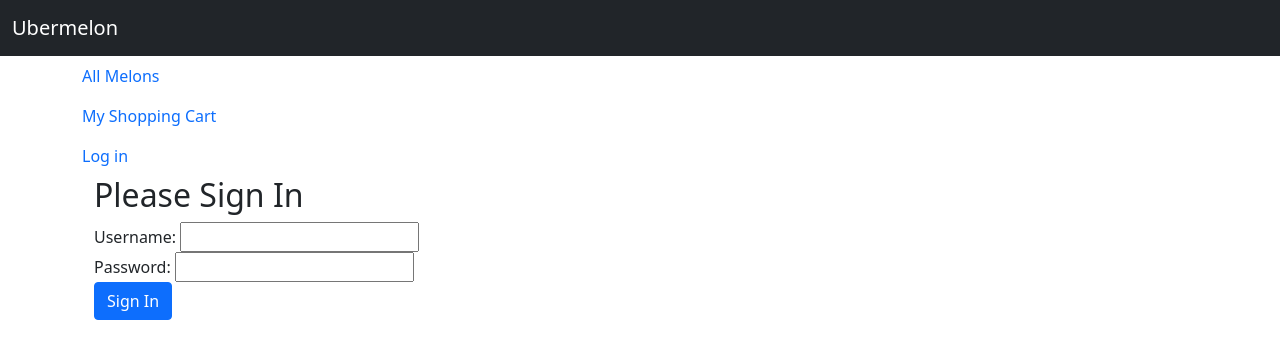
After one commit to sburtenshaw93/Unit-3, a Flask app: template starter/templates/login.html in a window 1280 px wide. The commit adds this page. Shown: the top 359 px of the page. Run offline with Flask 2, Linux system fonts and the light colour scheme; the template is opened without the code that fills it, so the values that code supplies are empty, except form fields; form fields are guessed from the names that the template uses; parts of the project's set-up code (start-up, migrations or seed data) failed here and were passed over.

Commit message:
finished part 4

```diff
--- a/server.py
+++ b/starter/server.py
@@ -1,9 +1,15 @@
 from flask import Flask, render_template, redirect, flash, request, session
 import jinja2
+import melons
+from forms import LoginForm
 
 app = Flask(__name__)
 app.jinja_env.undefined = jinja2.StrictUndefined
 app.secret_key = 'dev'
+
+@app.errorhandler(404)
+def error_404(e):
+    return render_template("404.html")
 
 @app.route("/")
 def homepage():
@@ -22,6 +28,9 @@ def melon_details(melon_id):
 
 @app.route("/add_to_cart/<melon_id>")
 def add_to_cart(melon_id):
+
+        if 'username' not in session:
+            return redirect("/login")
 
         if 'cart' not in session:
             session['cart'] = {}
@@ -61,6 +70,32 @@ def empty_cart():
 
     return redirect("/cart")
 
+@app.route("/login", methods=["GET", "POST"])
+def login():
+    form = LoginForm(request.form)
+
+    if form.validate_on_submit():
+        username = form.username.data
+        password = form.password.data
+
+        user = customers.get_by_username(username)
+
+        if not user or user['password'] != password:
+            flash("Invaild username of password")
+            return redirect('/login')
+
+        session["username"] = user['username']
+        flash("Logged in.")
+        return redirect("/melons")
+
+    return render_template("login.html", form=form)
+
+@app.route("/logout")
+def logout():
+
+    del session["username"]
+    flash("Logged out.")
+    return redirect("/login")
 
 if __name__ == "__main__":
     app.env = "development"
--- a/starter/templates/base.html
+++ b/starter/templates/base.html
@@ -22,6 +22,11 @@
     <div class="navbar-nav">
         <a class="nav-link" href="/melons">All Melons</a>
         <a class="nav-link" href="/cart">My Shopping Cart</a>
+        {% if 'username' in session %}
+            <a class="nav-link" href="/logout">Log out</a>
+        {% else %}
+            <a class="nav-link" href="/login"> Log in</a>
+        {% endif %}
     </div>
     <div class="container">
         {% for message in get_flashed_messages() %}
--- /dev/null
+++ b/starter/templates/login.html
@@ -0,0 +1,12 @@
+{% extends 'base.html' %}
+
+{% block body %}
+    <h2>Please Sign In</h2>
+
+    <form method="POST" action="/login">
+        <div>{{ form.username.label }}: {{ form.username }}</div>
+        <div>{{ form.password.label }}: {{ form.pasword }}</div>
+        {{ form.csrf_token }}
+        <button class="btn btn-primary" type="submit">Sign In</button>
+    </form>
+{% endblock %}
```
Also changed, not shown: starter/forms.py (added, +7 -0 lines).
